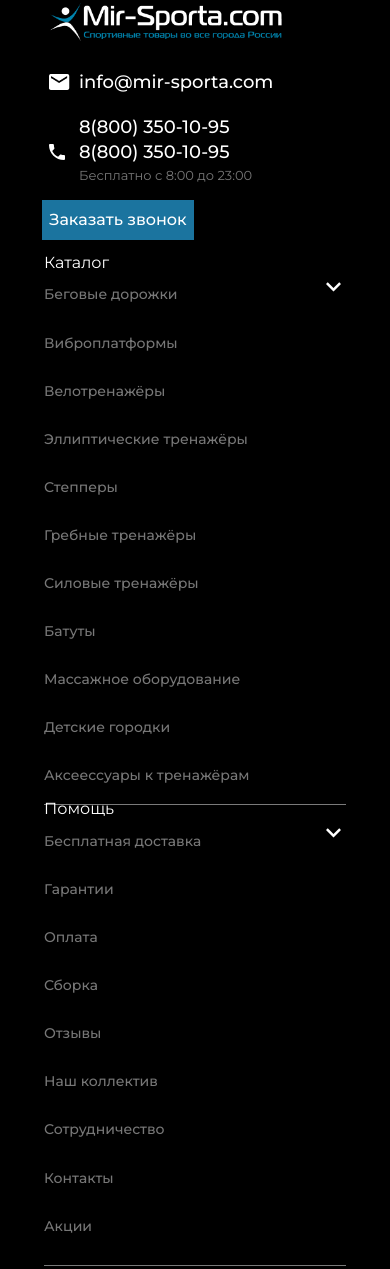
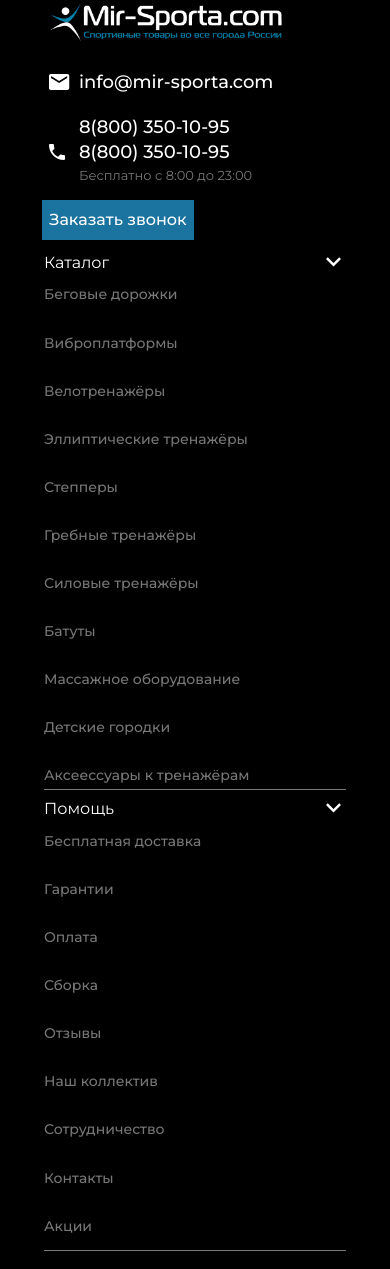
Before and after one commit to Gariell/test-lesson, a plain HTML site: page index.html in a window 390 px wide. Shown: the part 2144-3413 px from the top of the page. Drawn offline with nearby package versions, Linux system fonts and the light colour scheme.

Commit message:
Фикс селектов футера

```diff
--- a/css/style.css
+++ b/css/style.css
@@ -2017,7 +2017,7 @@ button:focus {
   width: 15px;
   height: 15px;
   position: absolute;
-  top: 25px;
+  top: 0px;
   right: 5px;
   -webkit-transform: rotate(180deg);
           transform: rotate(180deg);
@@ -2105,7 +2105,7 @@ button:focus {
     height: 1px;
     position: absolute;
     left: 50%;
-    bottom: 0;
+    bottom: 15px;
     -webkit-transform: translate(-50%, 0);
             transform: translate(-50%, 0);
     background: #7A7A7A;
```
Also changed, not shown: 1 other file.
